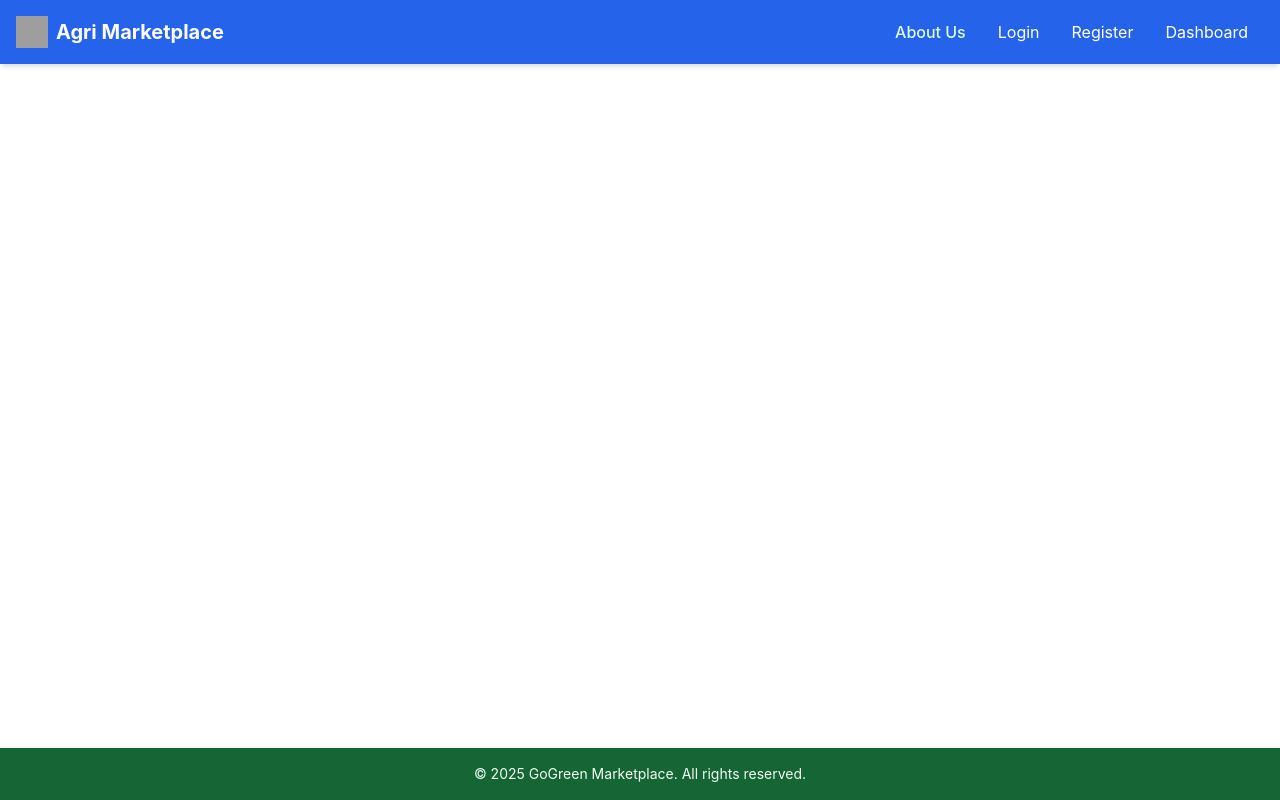
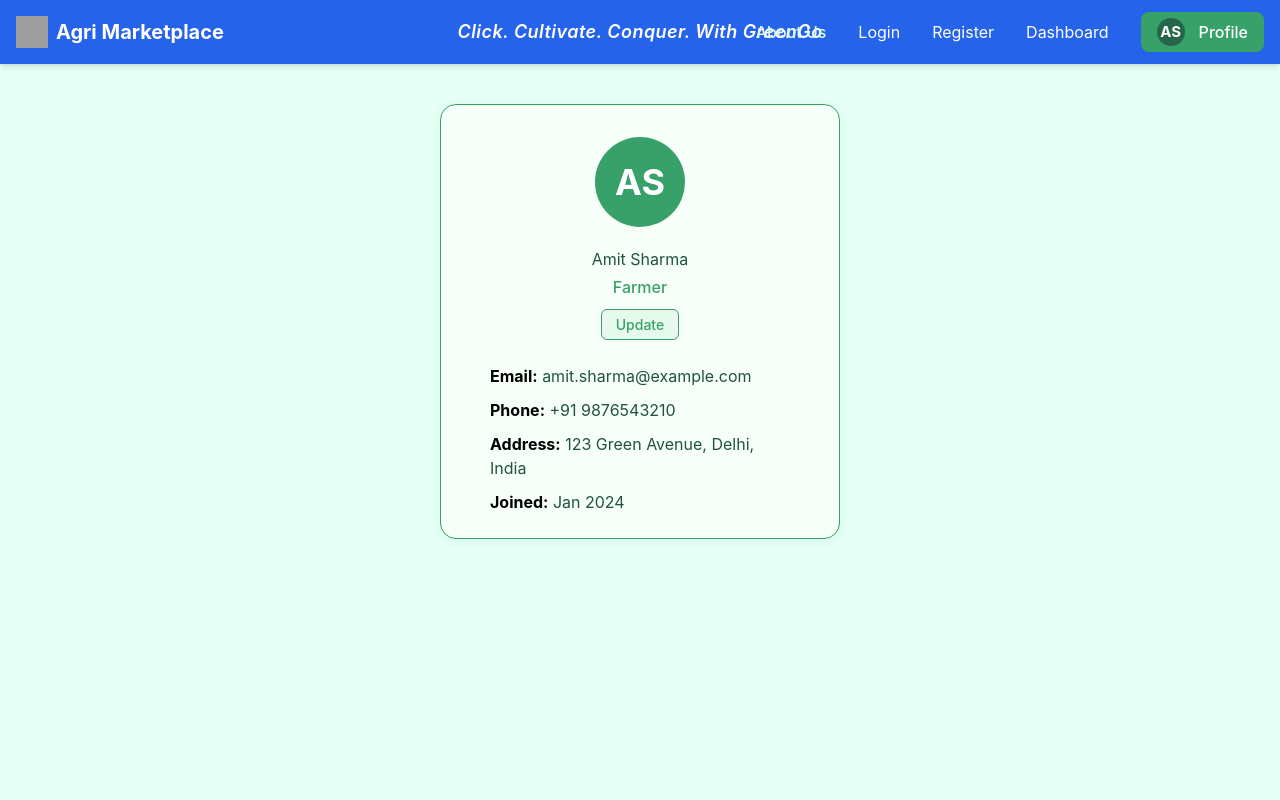
Before and after one commit to Hakentakken/gogreen, a React (Create React App) app: page /profile in a window 1280 px wide. Shown: the top 800 px of the page. Built offline with nearby package versions, Linux system fonts and the light colour scheme; grey boxes are pictures that could not be loaded; the HTML template or start-up script is replaced by a standard one.

Commit message:
Profile
created a new profile page and add the headline to navbar

```diff
--- a/src/App.js
+++ b/src/App.js
@@ -6,6 +6,7 @@ import DashboardPage from "./pages/DashboardPage";
 import SectionPage from "./pages/SectionPage";
 import AboutUs from "./pages/aboutus";
 import Footer from "./components/footer";
+import ProfilePage from "./pages/ProfilePage"; // <-- Add this import
 import { Routes, Route } from "react-router-dom";
 
 function App() {
@@ -19,6 +20,7 @@ function App() {
           <Route path="/dashboard" element={<DashboardPage />} />
           <Route path="/section/:section" element={<SectionPage />} />
           <Route path="/about" element={<AboutUs />} />
+          <Route path="/profile" element={<ProfilePage />} /> {/* Add this route */}
           <Route path="/" element={<DashboardPage />} />
         </Routes>
       </div>
--- a/src/components/Navbar.jsx
+++ b/src/components/Navbar.jsx
@@ -1,11 +1,24 @@
 import React, { useState } from "react";
 import { Link } from "react-router-dom";
+
+const mockUser = {
+  name: "Amit Sharma",
+  avatar: "", // put image url here if available, else will use initials
+};
+
+const getInitials = (name) =>
+  name
+    .split(" ")
+    .map((n) => n[0])
+    .join("")
+    .toUpperCase();
 
 export default function Navbar() {
   const [open, setOpen] = useState(false);
 
   return (
     <nav className="bg-blue-600 px-4 py-3 flex items-center justify-between shadow-md relative">
+      {/* Left: Logo */}
       <Link to="/" className="text-white font-bold text-xl flex items-center gap-2">
         <img
           src="https://img.icons8.com/color/48/000000/tractor.png"
@@ -14,6 +27,14 @@ export default function Navbar() {
         />
         Agri Marketplace
       </Link>
+
+      {/* Center: Tagline */}
+      <div className="hidden md:block absolute left-1/2 top-1/2 transform -translate-x-1/2 -translate-y-1/2">
+        <span className="text-white font-semibold text-lg tracking-wide whitespace-nowrap italic">
+          Click. Cultivate. Conquer. With GreenGo
+        </span>
+      </div>
+
       {/* Hamburger for mobile */}
       <button
         className="md:hidden text-white focus:outline-none"
@@ -64,6 +85,41 @@ export default function Navbar() {
         >
           Dashboard
         </Link>
+        <Link to="/profile" style={{
+          display: "flex",
+          alignItems: "center",
+          gap: 8,
+          marginLeft: 16,
+          padding: "6px 16px",
+          background: "#38a169",
+          color: "#fff",
+          borderRadius: 8,
+          textDecoration: "none",
+          fontWeight: 500
+        }}>
+          <span
+            style={{
+              width: 28,
+              height: 28,
+              borderRadius: "50%",
+              background: "#276749",
+              color: "#fff",
+              display: "inline-flex",
+              alignItems: "center",
+              justifyContent: "center",
+              fontSize: 15,
+              fontWeight: "bold",
+              marginRight: 6,
+              overflow: "hidden"
+            }}
+          >
+            {mockUser.avatar
+              ? <img src={mockUser.avatar} alt="profile" style={{ width: "100%", height: "100%", objectFit: "cover", borderRadius: "50%" }} />
+              : getInitials(mockUser.name)
+            }
+          </span>
+          Profile
+        </Link>
       </div>
     </nav>
   );
--- /dev/null
+++ b/src/components/profile.jsx
@@ -0,0 +1,102 @@
+import React from "react";
+
+const mockUser = {
+  name: "Amit Sharma",
+  email: "amit.sharma@example.com",
+  phone: "+91 9876543210",
+  address: "123 Green Avenue, Delhi, India",
+  role: "Farmer",
+  joined: "Jan 2024",
+  avatar: "",
+};
+
+const Profile = () => {
+  const { name, email, phone, address, role, joined, avatar } = mockUser;
+
+  return (
+    <div style={{
+      background: "#e6fff7", // match main page background
+      minHeight: "100vh",
+      padding: "0",
+    }}>
+      <div style={{
+        maxWidth: 400,
+        margin: "40px auto",
+        padding: 24,
+        background: "#f6fff8",
+        borderRadius: 16,
+        boxShadow: "0 2px 12px rgba(56,161,105,0.08)",
+        border: "1px solid #38a169",
+        textAlign: "center"
+      }}>
+        <div style={{ marginBottom: 24 }}>
+          <div style={{
+            width: 90,
+            height: 90,
+            borderRadius: "50%",
+            background: "#38a169",
+            color: "#fff",
+            display: "inline-flex",
+            alignItems: "center",
+            justifyContent: "center",
+            fontSize: 36,
+            fontWeight: "bold",
+            marginBottom: 12,
+            marginTop: 8,
+          }}>
+            {avatar ? (
+              <img src={avatar} alt={name} style={{ width: "100%", height: "100%", borderRadius: "50%" }} />
+            ) : (
+              name.split(" ").map(n => n[0]).join("").toUpperCase()
+            )}
+          </div>
+          <h2 style={{ margin: "8px 0 4px 0", color: "#22543d" }}>{name}</h2>
+          <div style={{ color: "#38a169", fontWeight: 500 }}>{role}</div>
+          {/* Update Button */}
+          <a
+            href="#"
+            style={{
+              display: "inline-block",
+              marginTop: 10,
+              fontSize: 14,
+              color: "#38a169",
+              background: "#e6f9ed",
+              border: "1px solid #38a169",
+              borderRadius: 6,
+              padding: "4px 14px",
+              textDecoration: "none",
+              fontWeight: 500,
+              transition: "background 0.2s, color 0.2s",
+            }}
+            onMouseOver={e => {
+              e.target.style.background = "#38a169";
+              e.target.style.color = "#fff";
+            }}
+            onMouseOut={e => {
+              e.target.style.background = "#e6f9ed";
+              e.target.style.color = "#38a169";
+            }}
+          >
+            Update
+          </a>
+        </div>
+        <div style={{ textAlign: "left", margin: "0 auto", maxWidth: 300 }}>
+          <div style={{ marginBottom: 10 }}>
+            <strong>Email:</strong> <span style={{ color: "#22543d" }}>{email}</span>
+          </div>
+          <div style={{ marginBottom: 10 }}>
+            <strong>Phone:</strong> <span style={{ color: "#22543d" }}>{phone}</span>
+          </div>
+          <div style={{ marginBottom: 10 }}>
+            <strong>Address:</strong> <span style={{ color: "#22543d" }}>{address}</span>
+          </div>
+          <div>
+            <strong>Joined:</strong> <span style={{ color: "#22543d" }}>{joined}</span>
+          </div>
+        </div>
+      </div>
+    </div>
+  );
+};
+
+export default Profile;
--- /dev/null
+++ b/src/pages/ProfilePage.jsx
@@ -0,0 +1,8 @@
+import React from "react";
+import Profile from "../components/profile";
+
+const ProfilePage = () => {
+  return <Profile />;
+};
+
+export default ProfilePage;
```
